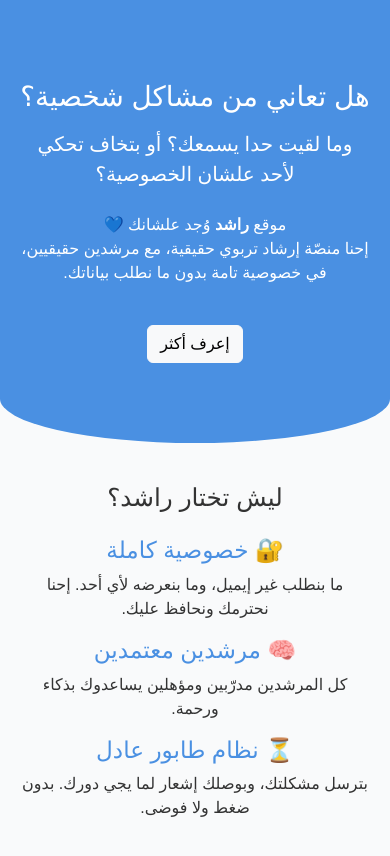
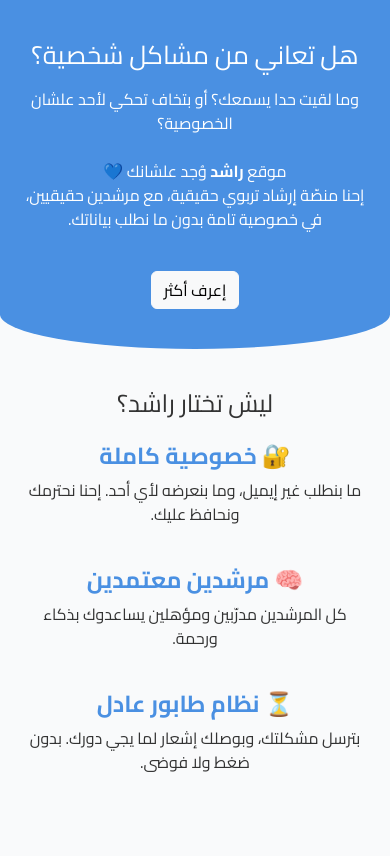
Before and after one commit to ibrahim-sisar/Rashid, a plain HTML site: page index.html in a window 390 px wide. Drawn offline with nearby package versions, Linux system fonts and the light colour scheme.

Commit message:
Update index.html

```diff
--- a/index.html
+++ b/index.html
@@ -2,26 +2,44 @@
 <html lang="ar" dir="rtl">
 <head>
   <meta charset="UTF-8">
+  <meta name="viewport" content="width=device-width, initial-scale=1"> <!-- ✅ مهم جداً للجوال -->
   <title>راشد - إطمئن، إحنا معك</title>
   <link rel="stylesheet" href="https://cdn.jsdelivr.net/npm/bootstrap@5.3.0/dist/css/bootstrap.rtl.min.css">
+  <link href="https://fonts.googleapis.com/css2?family=Cairo:wght@400;700&display=swap" rel="stylesheet">
   <style>
     body {
       background-color: #F9FAFB;
       font-family: 'Cairo', sans-serif;
       color: #333;
     }
+
     .hero {
       background-color: #4A90E2;
       color: white;
-      padding: 80px 20px;
+      padding: 60px 20px;
       border-radius: 0 0 50% 50% / 10%;
       text-align: center;
     }
+
     .features {
       padding: 40px 20px;
     }
+
     .features h3 {
       color: #4A90E2;
+      font-weight: bold;
+    }
+
+    @media (max-width: 576px) {
+      .hero {
+        padding: 40px 15px;
+      }
+      .hero h1 {
+        font-size: 1.6rem;
+      }
+      .hero p {
+        font-size: 1rem;
+      }
     }
   </style>
 </head>
@@ -35,18 +53,18 @@
     <a href="details.html" class="btn btn-light mt-4">إعرف أكثر</a>
   </div>
 
-  <div class="container features" id="features">
+  <div class="container-fluid features" id="features">
     <h2 class="text-center mb-4">ليش تختار راشد؟</h2>
-    <div class="row text-center">
-      <div class="col-md-4">
+    <div class="row text-center g-4">
+      <div class="col-12 col-md-6 col-lg-4">
         <h3>🔐 خصوصية كاملة</h3>
         <p>ما بنطلب غير إيميل، وما بنعرضه لأي أحد. إحنا نحترمك ونحافظ عليك.</p>
       </div>
-      <div class="col-md-4">
+      <div class="col-12 col-md-6 col-lg-4">
         <h3>🧠 مرشدين معتمدين</h3>
         <p>كل المرشدين مدرّبين ومؤهلين يساعدوك بذكاء ورحمة.</p>
       </div>
-      <div class="col-md-4">
+      <div class="col-12 col-md-6 col-lg-4">
         <h3>⏳ نظام طابور عادل</h3>
         <p>بترسل مشكلتك، وبوصلك إشعار لما يجي دورك. بدون ضغط ولا فوضى.</p>
       </div>
```
